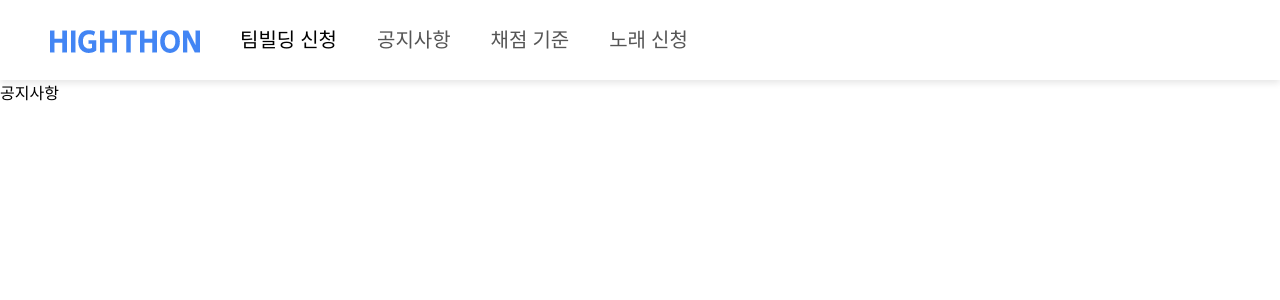
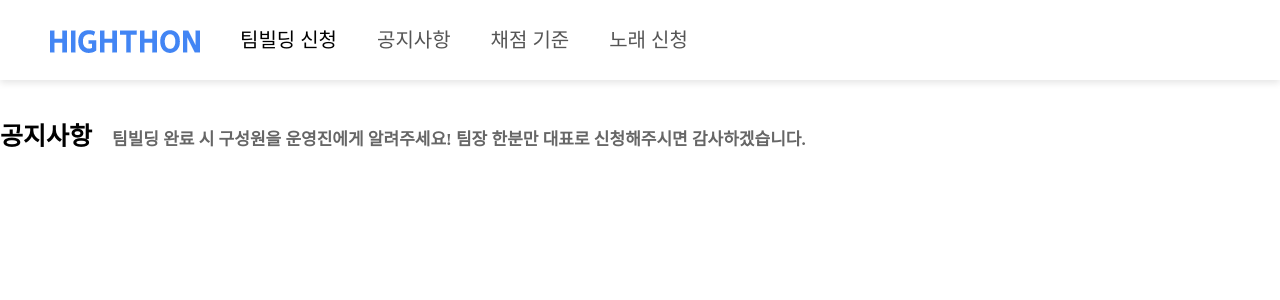
Before and after one commit to highthon/highthon-d-day-frontend, a React (Create React App) app: page /team in a window 1280 px wide. Shown: the top 300 px of the page. Built offline with nearby package versions, Linux system fonts and the light colour scheme.

Commit message:
Fix Headline style little

```diff
--- a/src/components/HeadLine.jsx
+++ b/src/components/HeadLine.jsx
@@ -16,8 +16,9 @@ const StyledHeading = styled.h1`
 `;
 
 const Intro = styled.h2`
-  font-size: 20px;
+  font-size: 17px;
   color: #666;
+  font-weight: bold;
   display: inline;
 `;
 
--- a/src/pages/TeamApply.jsx
+++ b/src/pages/TeamApply.jsx
@@ -1,10 +1,14 @@
 import React, { Component } from 'react';
+import HeadLine from '../components/HeadLine';
 
 export default class TeamApply extends Component {
   render() {
     return (
       <div>
-        공지사항
+        <HeadLine
+          headingName="공지사항"
+          headingIntro="팀빌딩 완료 시 구성원을 운영진에게 알려주세요! 팀장 한분만 대표로 신청해주시면 감사하겠습니다."
+        />
       </div>
     );
   }
```
